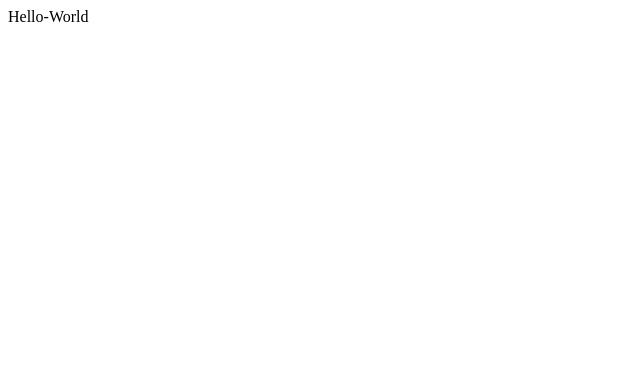
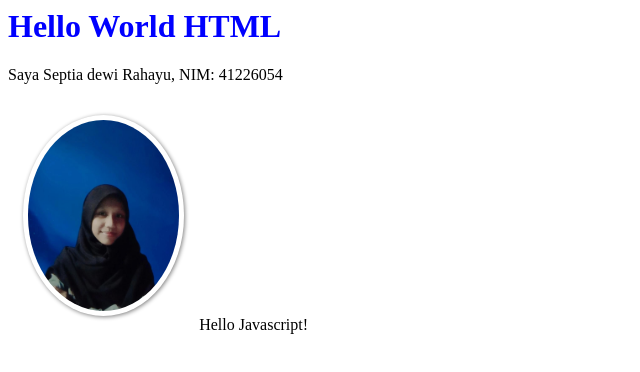
Before and after one commit to septiadewirahayu/septiadewirahayu.github.io, a plain HTML site: page index.html in a window 1280 px wide. Shown: the whole page, without its empty margins (0-640 px from the left). Drawn offline with Linux system fonts and the light colour scheme.

Commit message:
firts command

```diff
--- a/index.html
+++ b/index.html
@@ -1 +1,34 @@
-Hello-World
+<style>
+	h1{
+		color: blue;
+		cursor: pointer;
+		transition: 0.2s;
+	}
+
+	h1:hover{
+		color: purple;
+		letter-spacing: 2px;
+	}
+
+	img{
+		width: 4cm;
+		border-radius: 50%;
+		box-shadow: 1px 1px 4px gray;
+		padding: 5px;
+		background: white;
+		margin: 15px;
+		transition: 0.2s;
+	}
+
+	img:hover{
+		transform: scale(1.2);
+	}
+
+</style>
+
+<h1>Hello World HTML</h1>
+<p>Saya Septia dewi Rahayu, NIM: 41226054</p>
+
+<img src="foto1.jpg"
+
+<button onclick="alert('Hello world Javascript!')">Hello Javascript!</button>
```
